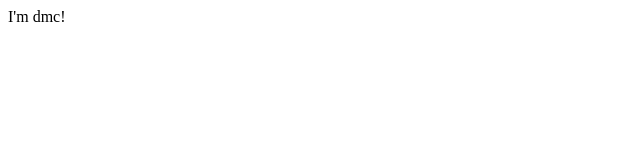
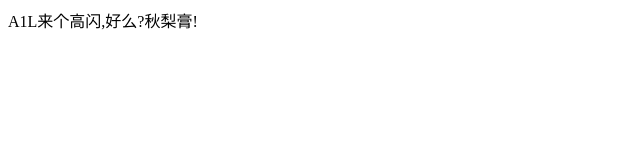
Before and after one commit to dmc-123/dmc-123.github.io, a plain HTML site: page index.html in a window 1280 px wide. Shown: the whole page, without its empty margins (0-640 px from the left). Drawn offline with Linux system fonts and the light colour scheme.

Commit message:
Update index.html

```diff
--- a/index.html
+++ b/index.html
@@ -1,5 +1,5 @@
 <html>
 <body>
-I'm dmc!
+A1L来个高闪,好么?秋梨膏!
 </body>
 </html>
```
